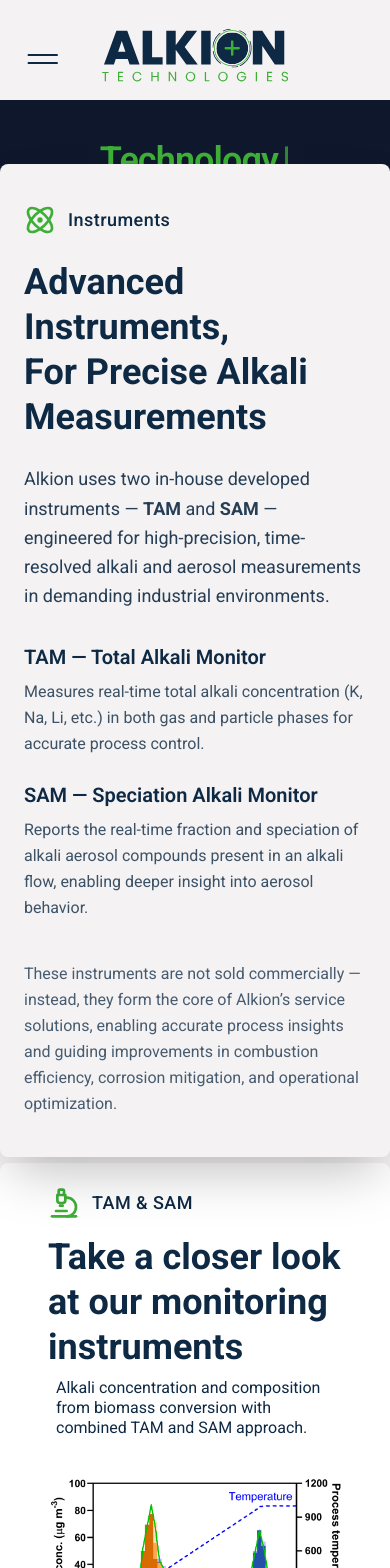
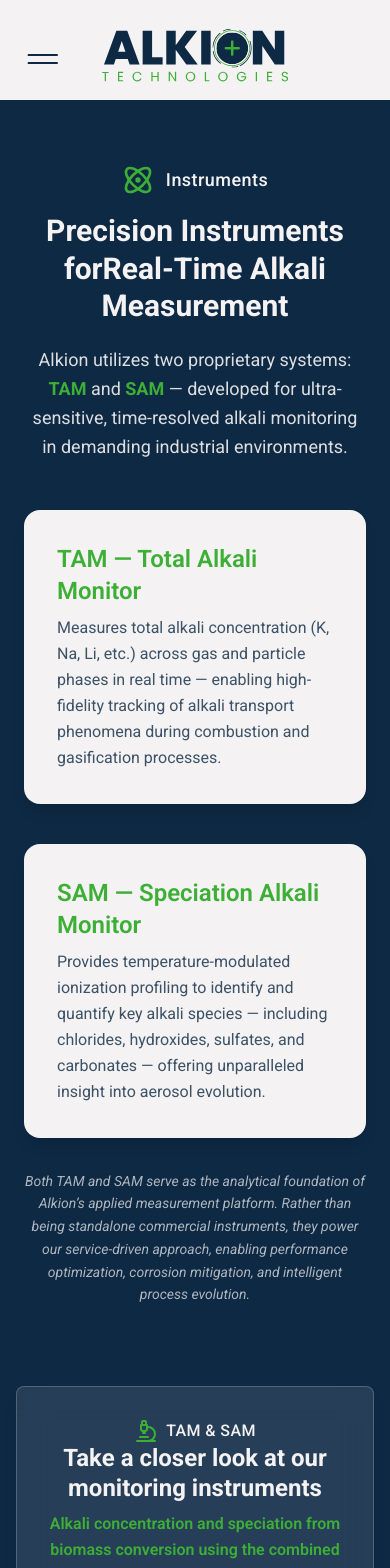
Before and after one commit to sannawiklund/alkion-webpage, a React (Vite) app: page /technology in a window 390 px wide. Shown: the top 1568 px of the page. Built offline with nearby package versions, Linux system fonts and the light colour scheme.

Commit message:
feat: (Technology) Removed intro, cohecent page-colour, responsive design

```diff
--- a/src/Components/NavBar/Technology.jsx
+++ b/src/Components/NavBar/Technology.jsx
@@ -30,32 +30,7 @@ function Technology() {
     }, [hash]);
 
     return (
-        <div className="bg-gradient-to-b from-slate-900 to-[#153d64] w-full">
-
-            {/* ---- Introduction Section -----*/}
-            <div className="relative w-full h-auto min-h-[100px] flex items-center justify-center overflow-hidden">
-
-                <div className=" flex flex-col justify-center items-center text-center pt-10 z-10">
-
-                    <h1 className="text-4xl md:text-5xl font-semibold text-accent-green ">
-                        <TextType
-                            text={["Technology"]}
-                            typingSpeed={75}
-                            pauseDuration={1500}
-                            showCursor={true}
-                            cursorCharacter="|"
-                            textColors={["var(--accent-green)"]}
-                            className="inline"
-                        />
-                    </h1>
-
-                    <p className="text-lg md:text-xl text-accent-beige leading-relaxed max-w-4xl italic">
-                        Explore our advanced measurement technologies designed for precision and reliability
-                    </p>
-
-                </div>
-
-            </div>
+        <div className="bg-accent-blue w-full">
 
             {/* ---- TECHNOLOGY PAGE-STRUCTURE -----*/}
 
--- a/src/Pages/Instruments.jsx
+++ b/src/Pages/Instruments.jsx
@@ -1,72 +1,67 @@
 import React from "react";
 import { Atom } from "lucide-react";
 
-function Instruments() {
+export default function Instruments() {
     return (
-        <section className="relative max-h-screen flex items-center justify-center py-10">
+        <section className="relative pt-16 sm:pt-20 ">
+            <div className="relative z-10 max-w-6xl mx-auto px-6">
 
-            {/* CONTENT WRAPPER */}
-            <div className="relative z-10 mx-auto max-w-5xl bg-accent-beige/100 shadow-2xl rounded-md px-6 sm:px-10 py-10">
+                {/* HEADER */}
+                <div className="text-center mb-12">
+                    <div className="flex items-center justify-center gap-3 mb-4">
+                        <Atom className="w-8 h-8 sm:w-9 sm:h-9 text-accent-green" />
+                        <span className="text-accent-beige text-lg sm:text-xl font-medium tracking-wide">
+                            Instruments
+                        </span>
+                    </div>
 
-                {/* LABEL */}
-                <div className="flex items-center gap-3 mb-6">
-                    <Atom className="w-8 h-8 text-accent-green" />
-                    <span className="text-accent-blue text-lg font-medium tracking-wide">
-                        Instruments
-                    </span>
+                    <h2 className="text-3xl sm:text-4xl lg:text-5xl font-bold text-accent-beige leading-tight">
+                        Precision Instruments for<br className="hidden sm:block" />
+                        Real-Time Alkali Measurement
+                    </h2>
+
+                    <p className="mt-5 text-accent-beige/90 text-lg max-w-3xl mx-auto leading-relaxed">
+                        Alkion utilizes two proprietary systems: <strong className="text-accent-green">TAM</strong> and <strong className="text-accent-green">SAM</strong> — developed for ultra-sensitive, time-resolved alkali monitoring in demanding industrial environments.
+                    </p>
                 </div>
 
-                {/* TITLE */}
-                <h2 className="text-4xl sm:text-4xl font-bold text-accent-blue leading-tight">
-                    Advanced Instruments,<br />
-                    For Precise Alkali Measurements
-                </h2>
+                {/* CARD GRID */}
+                <div className="grid grid-cols-1 sm:grid-cols-2 gap-10 sm:gap-12">
 
-                {/* INTRO */}
-                <p className="mt-6 text-lg text-accent-blue/90 leading-relaxed">
-                    Alkion uses two in-house developed instruments — <strong>TAM</strong> and <strong>SAM</strong> —
-                    engineered for high-precision, time-resolved alkali and aerosol measurements in demanding
-                    industrial environments.
-                </p>
-
-                {/* SHORT DESCRIPTIONS */}
-                <div className="mt-8 space-y-6">
-
-                    <div>
-                        <h3 className="text-xl font-semibold text-accent-blue">
+                    {/* TAM */}
+                    <div className="bg-accent-beige backdrop-blur-md border border-accent-beige/20 shadow-lg rounded-2xl p-8 transition-all duration-300 hover:shadow-xl hover:-translate-y-2">
+                        <h3 className="text-2xl font-semibold text-accent-green mb-2">
                             TAM — Total Alkali Monitor
                         </h3>
-                        <p className="mt-2 text-accent-blue/80 leading-relaxed">
-                            Measures real-time total alkali concentration (K, Na, Li, etc.)
-                            in both gas and particle phases for accurate process control.
+                        <p className="text-accent-blue/80 leading-relaxed">
+                            Measures total alkali concentration (K, Na, Li, etc.)
+                            across gas and particle phases in real time — enabling
+                            high-fidelity tracking of alkali transport phenomena during
+                            combustion and gasification processes.
                         </p>
                     </div>
 
-                    <div>
-                        <h3 className="text-xl font-semibold text-accent-blue">
+                    {/* SAM */}
+                    <div className="bg-accent-beige backdrop-blur-md border border-accent-beige/20 shadow-lg rounded-2xl p-8 transition-all duration-300 hover:shadow-xl hover:-translate-y-2">
+                        <h3 className="text-2xl font-semibold text-accent-green mb-2">
                             SAM — Speciation Alkali Monitor
                         </h3>
-                        <p className="mt-2 text-accent-blue/80 leading-relaxed">
-                            Reports the real-time fraction and speciation of alkali aerosol
-                            compounds present in an alkali flow, enabling deeper insight into
-                            aerosol behavior.
+                        <p className="text-accent-blue/80 leading-relaxed">
+                            Provides temperature-modulated ionization profiling to identify
+                            and quantify key alkali species — including chlorides, hydroxides,
+                            sulfates, and carbonates — offering unparalleled insight into
+                            aerosol evolution.
                         </p>
                     </div>
-
                 </div>
 
-                {/* FINAL PARAGRAPH */}
-                <p className="mt-10 text-base text-accent-blue/75 leading-relaxed">
-                    These instruments are not sold commercially — instead, they form the core of
-                    Alkion’s service solutions, enabling accurate process insights and guiding
-                    improvements in combustion efficiency, corrosion mitigation, and operational
-                    optimization.
+                {/* FOOTNOTE */}
+                <p className="mt-8 text-accent-beige/70 text-center text-sm sm:text-base leading-relaxed max-w-3xl mx-auto italic">
+                    Both TAM and SAM serve as the analytical foundation of Alkion’s applied measurement platform.
+                    Rather than being standalone commercial instruments, they power our service-driven approach, enabling
+                    performance optimization, corrosion mitigation, and intelligent process evolution.
                 </p>
-
             </div>
-
         </section>
     );
 }
-
-export default Instruments;
--- a/src/Pages/TAM-SAM.jsx
+++ b/src/Pages/TAM-SAM.jsx
@@ -1,95 +1,95 @@
 import React from "react";
 import BiomassConversion from "../Assets/Other/BiomassConversion.png";
-import TAM from "../Assets/Instruments/TAM.png";
 import { Microscope } from "lucide-react";
 
 function TAMSAM() {
     return (
-        <div className="bg-accent-beige min-h-screen py-20 ">
+        <div className="pt-20 px-4">
 
-            <div className="bg-white p-6 rounded-md shadow-md max-w-6xl mx-auto">
+            <div className="bg-white/10 border border-white/20 backdrop-blur-lg p-4 sm:p-6 rounded-md shadow-lg max-w-6xl mx-auto">
 
                 {/*   INTRO SECTION                */}
-                <div className="max-w-6xl mx-auto px-6">
 
-                    <div className="flex items-center gap-3 mb-4">
-                        <Microscope className="w-8 h-8 text-accent-green" />
+                <div className="text-center mb-4 sm:mb-6">
+                    <div className="flex items-center justify-center gap-2 sm:gap-3 mt-4">
+                        <Microscope className="w-6 h-6 sm:w-8 sm:h-8 text-accent-green" />
 
-                        <span className="text-accent-blue text-lg font-medium tracking-wide">
+                        <span className="text-accent-beige text-base sm:text-lg font-medium tracking-wide">
                             TAM & SAM
                         </span>
+                    </div>
+
+                    <h2 className="text-2xl sm:text-3xl md:text-4xl lg:text-5xl font-bold text-accent-beige leading-tight px-2">
+                        Take a closer look at our monitoring instruments
+                    </h2>
+
+                    <p className="m-2 text-accent-green text-base sm:text-lg max-w-4xl mx-auto leading-relaxed font-semibold px-2">
+                        Alkali concentration and speciation from biomass conversion using the combined TAM + SAM platform
+                    </p>
+                </div>
+
+                <div className="max-w-6xl mx-auto mb-6 sm:mb-8 flex flex-col md:flex-row gap-4 sm:gap-6 items-center bg-white p-4 sm:p-6 rounded-md shadow-md">
+
+                    <div className="w-full md:w-1/2">
+
+                        <img src={BiomassConversion} alt="Biomass Conversion" className="w-full h-auto rounded" />
 
                     </div>
 
-                    <h2 className="text-4xl sm:text-5xl font-bold text-accent-blue leading-tight mb-2">
-                        Take a closer look at our monitoring instruments
-                    </h2>
+                    <div className="w-full md:w-1/2 flex flex-col gap-4">
 
-                    <p className="text-accent-blue leading-tight text-left px-2 mb-5">
-                        Alkali concentration and composition from biomass conversion with combined TAM and SAM approach.
-                    </p>
-                </div>
+                        {/* TAM - Card */}
+                        <div className="bg-accent-green/50 p-4 sm:p-6 rounded-md shadow-xl">
 
-                <div className="max-w-6xl mx-auto px-6 mb-8 flex flex-col md:flex-row gap-6 items-center ">
-
-                    <div className="md:w-1/2">
-
-                        <img src={BiomassConversion} alt="Biomass Conversion" className="w-full h-auto" />
-
-                    </div>
-
-                    <div className="md:w-1/2 flex flex-col gap-4">
-
-                        <div className="bg-accent-beige p-6 rounded-md shadow-md">
-
-                            <h2 className="text-2xl font-bold mb-3 text-accent-blue">TAM – Total Alkali Monitor</h2>
-                            <p className="text-accent-dark-blue">
+                            <h2 className="text-xl sm:text-2xl font-bold mb-2 sm:mb-3 text-accent-blue">TAM – Total Alkali Monitor</h2>
+                            <p className="text-sm sm:text-base text-accent-dark-blue">
                                 Measures total real-time concentrations of K, Na, Li, etc. in gas & particulate phases. Ideal for dynamic processes with strong temperature dependence.
                             </p>
 
                         </div>
 
-                        <div className="bg-accent-beige p-6 rounded-md shadow-md">
+                        {/* SAM - Card */}
+                        <div className="bg-accent-green/50 p-4 sm:p-6 rounded-md shadow-xl">
 
-                            <h2 className="text-2xl font-bold mb-3 text-accent-blue">SAM – Speciation Alkali Monitor</h2>
+                            <h2 className="text-xl sm:text-2xl font-bold mb-2 sm:mb-3 text-accent-blue">SAM – Speciation Alkali Monitor</h2>
 
-                            <p className="text-accent-dark-blue">
+                            <p className="text-sm sm:text-base text-accent-dark-blue">
                                 Identifies the chemical composition of alkali aerosols. Essential for understanding corrosion, fouling, emission behavior, and process chemistry.
                             </p>
 
                             {/* Colour Boxes for SAM */}
-                            <div className="mt-4 grid grid-cols-2 gap-3">
+                            <div className="mt-3 sm:mt-4 grid grid-cols-2 gap-2 sm:gap-3">
                                 <div className="flex items-center gap-2">
-                                    <div className="w-4 h-4 rounded" style={{ backgroundColor: "#7A0000" }}></div>
-                                    <span className="text-sm text-accent-dark-blue">KCl</span>
+                                    <div className="w-3 h-3 sm:w-4 sm:h-4 rounded flex-shrink-0" style={{ backgroundColor: "#7A0000" }}></div>
+                                    <span className="text-xs sm:text-sm text-accent-dark-blue">KCl</span>
                                 </div>
                                 <div className="flex items-center gap-2">
-                                    <div className="w-4 h-4 rounded" style={{ backgroundColor: "#001A4D" }}></div>
-                                    <span className="text-sm text-accent-dark-blue">NaCl</span>
+                                    <div className="w-3 h-3 sm:w-4 sm:h-4 rounded flex-shrink-0" style={{ backgroundColor: "#001A4D" }}></div>
+                                    <span className="text-xs sm:text-sm text-accent-dark-blue">NaCl</span>
                                 </div>
                                 <div className="flex items-center gap-2">
-                                    <div className="w-4 h-4 rounded" style={{ backgroundColor: "#C85F00" }}></div>
-                                    <span className="text-sm text-accent-dark-blue">KOH</span>
+                                    <div className="w-3 h-3 sm:w-4 sm:h-4 rounded flex-shrink-0" style={{ backgroundColor: "#C85F00" }}></div>
+                                    <span className="text-xs sm:text-sm text-accent-dark-blue">KOH</span>
                                 </div>
                                 <div className="flex items-center gap-2">
-                                    <div className="w-4 h-4 rounded" style={{ backgroundColor: "#003399" }}></div>
-                                    <span className="text-sm text-accent-dark-blue">NaOH</span>
+                                    <div className="w-3 h-3 sm:w-4 sm:h-4 rounded flex-shrink-0" style={{ backgroundColor: "#003399" }}></div>
+                                    <span className="text-xs sm:text-sm text-accent-dark-blue">NaOH</span>
                                 </div>
                                 <div className="flex items-center gap-2">
-                                    <div className="w-4 h-4 rounded" style={{ backgroundColor: "#FFA64D" }}></div>
-                                    <span className="text-sm text-accent-dark-blue">K₂CO₃</span>
+                                    <div className="w-3 h-3 sm:w-4 sm:h-4 rounded flex-shrink-0" style={{ backgroundColor: "#FFA64D" }}></div>
+                                    <span className="text-xs sm:text-sm text-accent-dark-blue">K₂CO₃</span>
                                 </div>
                                 <div className="flex items-center gap-2">
-                                    <div className="w-4 h-4 rounded" style={{ backgroundColor: "#7F8CFF" }}></div>
-                                    <span className="text-sm text-accent-dark-blue">Na₂CO₃</span>
+                                    <div className="w-3 h-3 sm:w-4 sm:h-4 rounded flex-shrink-0" style={{ backgroundColor: "#7F8CFF" }}></div>
+                                    <span className="text-xs sm:text-sm text-accent-dark-blue">Na₂CO₃</span>
                                 </div>
                                 <div className="flex items-center gap-2">
-                                    <div className="w-4 h-4 rounded" style={{ backgroundColor: "#FFE0B2" }}></div>
-                                    <span className="text-sm text-accent-dark-blue">K₂SO₄</span>
+                                    <div className="w-3 h-3 sm:w-4 sm:h-4 rounded flex-shrink-0" style={{ backgroundColor: "#FFE0B2" }}></div>
+                                    <span className="text-xs sm:text-sm text-accent-dark-blue">K₂SO₄</span>
                                 </div>
                                 <div className="flex items-center gap-2">
-                                    <div className="w-4 h-4 rounded" style={{ backgroundColor: "#D6D9FF" }}></div>
-                                    <span className="text-sm text-accent-dark-blue">Na₂SO₄</span>
+                                    <div className="w-3 h-3 sm:w-4 sm:h-4 rounded flex-shrink-0" style={{ backgroundColor: "#D6D9FF" }}></div>
+                                    <span className="text-xs sm:text-sm text-accent-dark-blue">Na₂SO₄</span>
                                 </div>
                             </div>
 
```
Also changed, not shown: src/Pages/RnI.jsx (+59 -133 lines).
